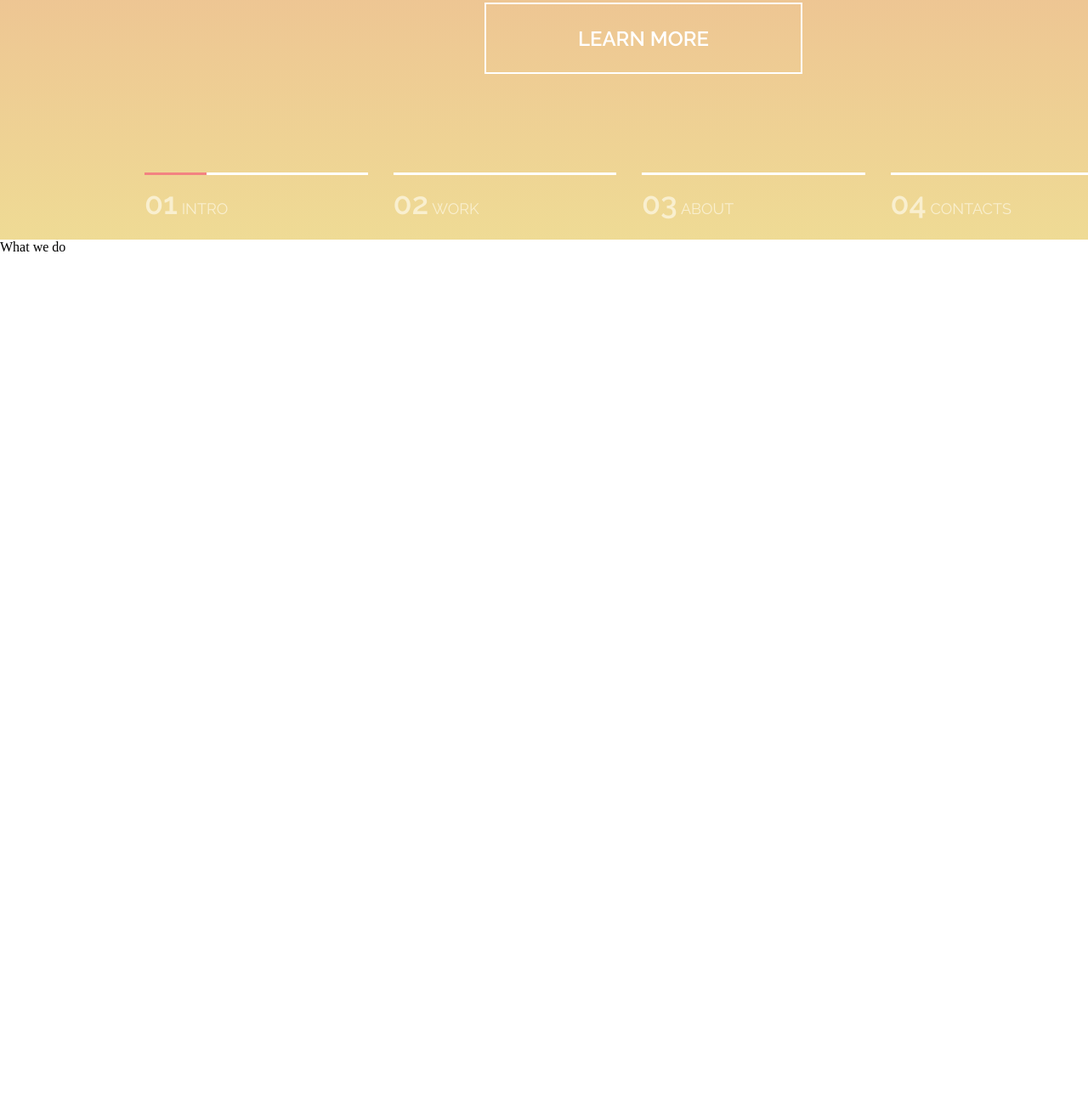
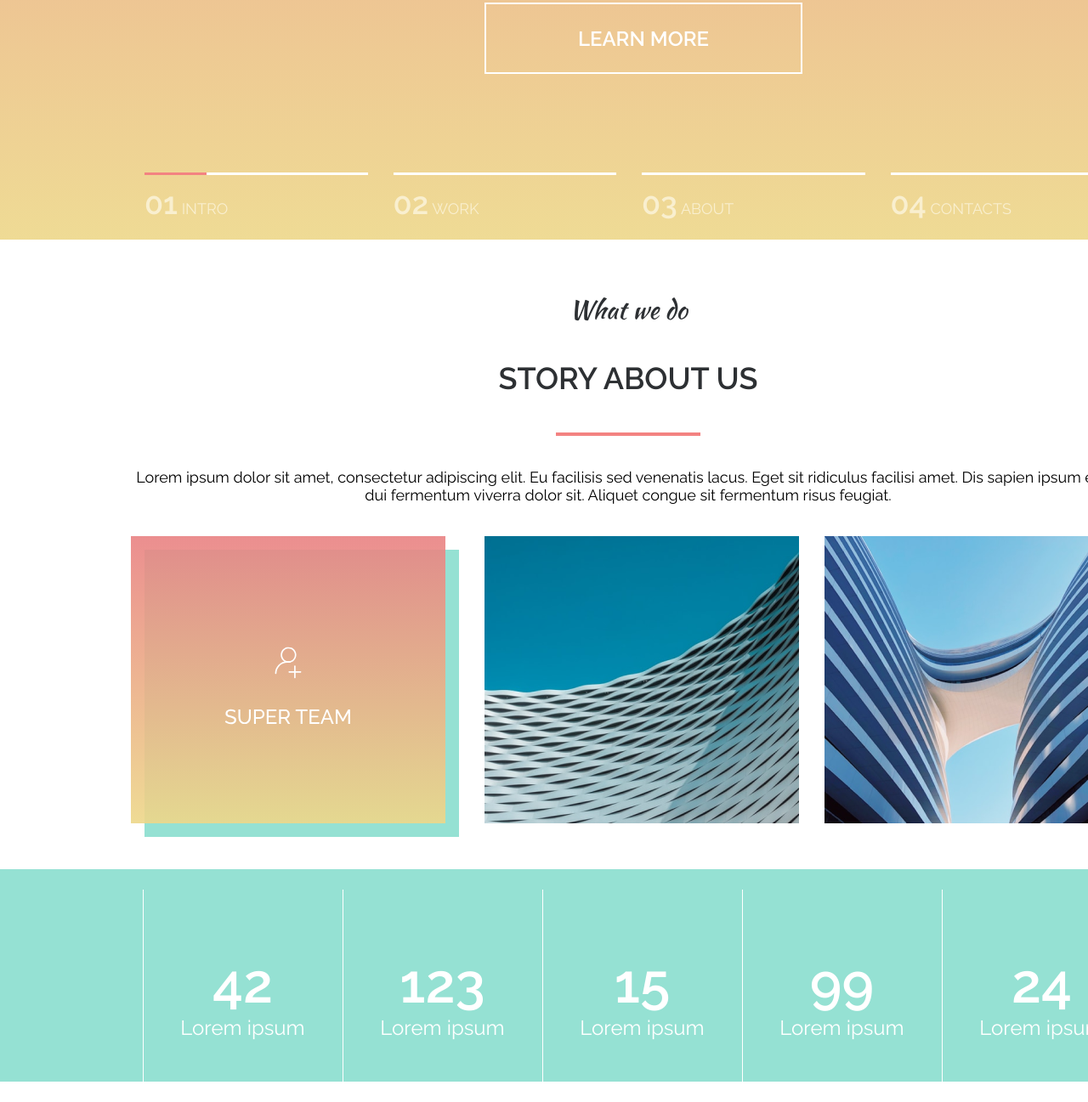
Before and after one commit to ivan1dze/fe_lessons, a plain HTML site: page index.html in a window 1280 px wide. Shown: the part 742-2039 px from the top of the page at 85% size. Before the commit the page ends 1042 px from the top, so only its background shows below. Drawn offline with Linux system fonts and the light colour scheme.

Commit message:
about blog start

```diff
--- a/css/style.css
+++ b/css/style.css
@@ -229,7 +229,11 @@ span.slider_number_text{
     text-transform: uppercase;
 }
 
-.mogo__about_body{
+.mogo__main {
+    width: 1510px;
+    margin: 0;
+}
+.mogo__main_about{
     width: 1186px;
     height: 699px;
     background: #ffffff;
@@ -237,3 +241,99 @@ span.slider_number_text{
     padding-right: 170px;
     padding-top: 42px;
 }
+
+.mogo__main_about_what {
+    display: flex;
+    width: 1170px;
+    height: 80px;
+    flex-direction: column;
+    justify-content: center;
+    color: #2D3033;
+    text-align: center;
+    font-family: Kaushan Script, serif;
+    font-size: 30px;
+    font-style: normal;
+    font-weight: 400;
+    line-height: normal;
+}
+
+.mogo__main_about_story {
+    display: flex;
+    width: 1170px;
+    height: 81px;
+    flex-direction: column;
+    justify-content: center;
+    color: #2D3033;
+    text-align: center;
+    font-family: Raleway, serif;
+    font-size: 36px;
+    font-style: normal;
+    font-weight: 900;
+    line-height: normal;
+    text-transform: uppercase;
+}
+
+.mogo__main_about_divider{
+    width: 170px;
+    height: 4px;
+    background: #F38281;
+    margin-left: 500px;
+    margin-right: 500px;
+    margin-top: 24px;
+}
+
+.mogo__main_about_text{
+    display: flex;
+    width: 1170px;
+    height: 118px;
+    flex-direction: column;
+    justify-content: center;
+    color: #000;
+    text-align: center;
+    font-family: Raleway;
+    font-size: 18px;
+    font-style: normal;
+    font-weight: 400;
+    line-height: normal;
+}
+
+.mogo__banner_about_super{
+    display: flex;
+    justify-content: space-between;
+}
+
+.mogo__main_about_futures{
+    display: flex;
+    width: 1510px;
+    height: 250px;
+    background: #95E1D3;
+    justify-content: center;
+}
+
+.futures{
+    display: flex;
+    width: 234px;
+    height: 250px;
+    margin-top: 24px;
+    flex-direction: column;
+    justify-content: center;
+    text-align: center;
+    border-left: 1px white solid;
+    color: #FFF;
+    font-family: Raleway;
+    font-size: 24px;
+    font-style: normal;
+    font-weight: 500;
+    line-height: normal;
+}
+
+span.future_num{
+    color: #FFF;
+    text-align: center;
+    font-family: Raleway;
+    font-size: 64px;
+    font-style: normal;
+    font-weight: 700;
+    line-height: normal;
+
+}
--- a/index.html
+++ b/index.html
@@ -43,7 +43,25 @@
             </div>
         </div>
         <div class="mogo__main">
-            <div class="mogo__about_body_what">What we do</div>
+            <div class="mogo__main_about">
+                <div class="mogo__main_about_what">What we do</div>
+                <div class="mogo__main_about_story">Story about us</div>
+                <div class="mogo__main_about_divider"></div>
+                <div class="mogo__main_about_text">Lorem ipsum dolor sit amet, consectetur adipiscing elit. Eu facilisis sed venenatis lacus. Eget sit ridiculus facilisi amet. Dis sapien ipsum enim dui fermentum viverra dolor sit. Aliquet congue sit fermentum risus feugiat.</div>
+                <div class="mogo__banner_about_super">
+                    <div class="about_super1"><img src="img/svg/super_team_1super1.svg"></div>
+                    <div class="about_super2"><img src="img/svg/super2.png"></div>
+                    <div class="about_super3"><img src="img/svg/super3.png"></div>
+                </div>
+            </div>
+            <div class="mogo__main_about_futures">
+                <div class="futures"><span class="future_num">42</span> Lorem ipsum</div>
+                <div class="futures"><span class="future_num">123</span> Lorem ipsum</div>
+                <div class="futures"><span class="future_num">15</span> Lorem ipsum</div>
+                <div class="futures"><span class="future_num">99</span> Lorem ipsum</div>
+                <div class="futures"><span class="future_num">24</span> Lorem ipsum</div>
+            </div>
+
 
 
 
```
Also changed, not shown: img/svg/super2.png (added), img/svg/super3.png (added), img/svg/super_team_1super1.svg (added).
